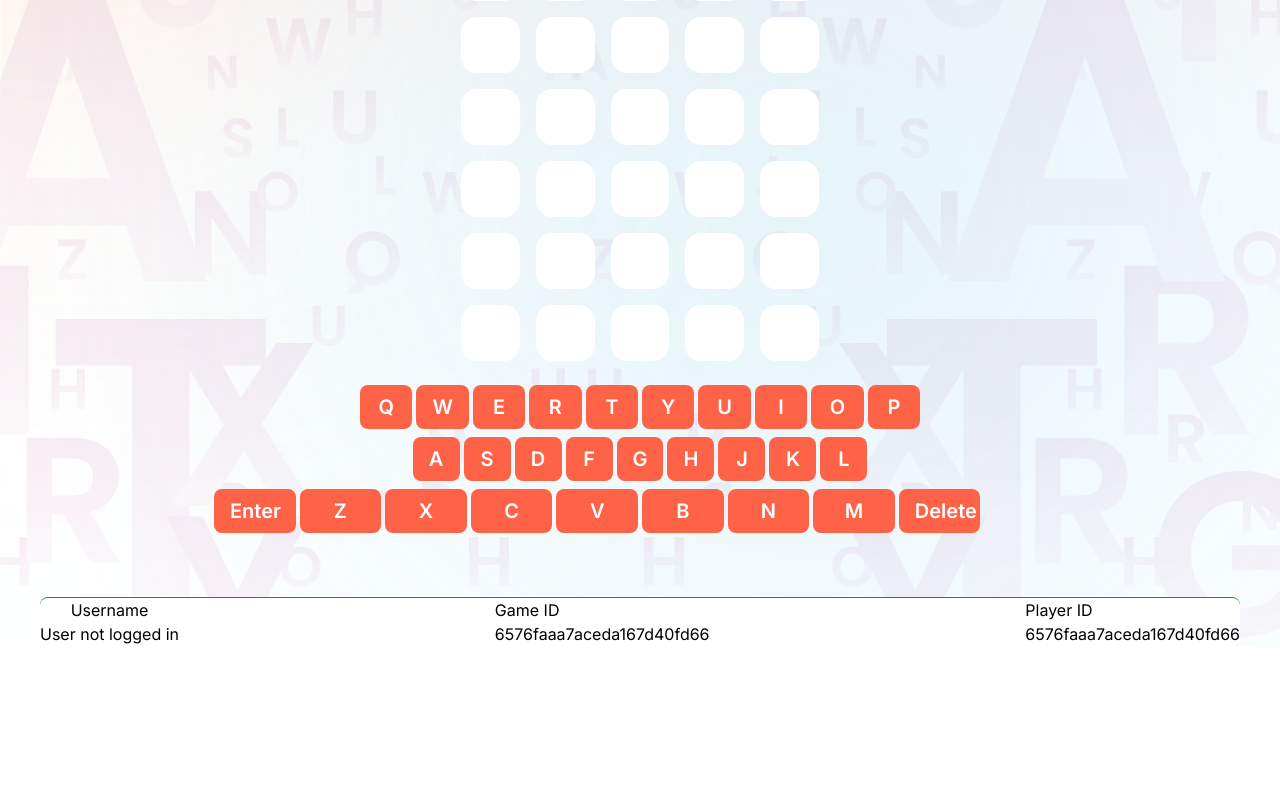
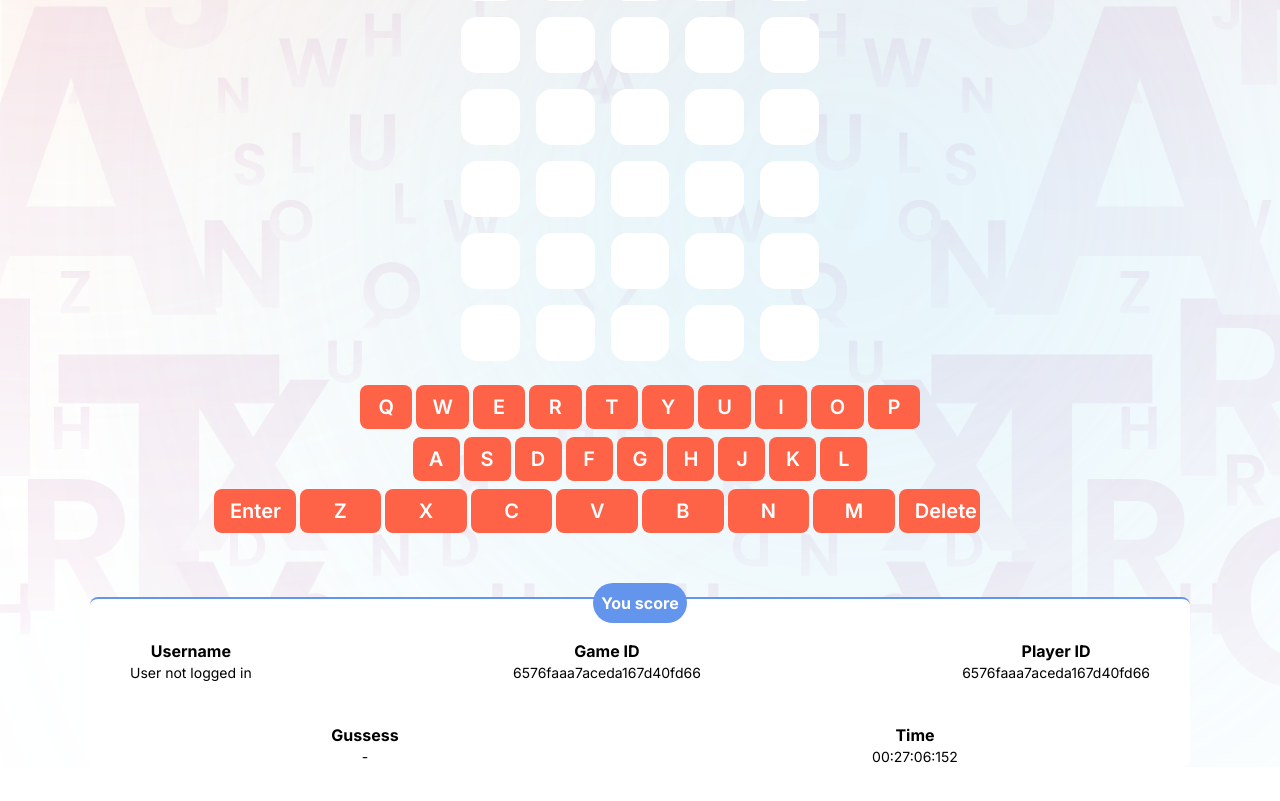
Before and after one commit to mohsinparvi/wordly-game, a Next.js app: page / in a window 1280 px wide. Shown: the part 385-1186 px from the top of the page. Before the commit the page ends 1071 px from the top, so only its background shows below. Built offline with nearby package versions, Linux system fonts and the light colour scheme.

Commit message:
design: score board design

```diff
--- a/src/app/page.tsx
+++ b/src/app/page.tsx
@@ -10,7 +10,7 @@ export default function Home() {
         </div>
         <HeroSection />
         <div className="flex flex-col justify-center items-center my-10">
-          <div className=" w-full max-w-[1200px]">
+          <div className=" w-full max-w-[1100px]">
             <Score />
           </div>
         </div>
--- a/src/modules/score/score.tsx
+++ b/src/modules/score/score.tsx
@@ -2,19 +2,34 @@ import React from "react";
 
 const Score = () => {
   return (
-    <div className="rounded-lg border-t border-primary bg-white">
-      <div className="flex justify-between items-center">
+    <div className="rounded-lg border-t-2 border-blue bg-white relative">
+      <div className="absolute -top-4 left-0 right-0 flex justify-center">
+        <button className="font-bold text-base rounded-full   bg-secondary text-white p-2  ">
+          You score
+        </button>
+      </div>
+      <div className="flex justify-between items-center  flex-wrap p-10">
         <div className="flex flex-col justify-center items-center">
-          <h3>Username</h3>
-          <p>User not logged in</p>
+          <h3 className="font-bold text-base">Username</h3>
+          <p className="font-normal text-sm">User not logged in</p>
         </div>
-        <div>
-          <h3>Game ID</h3>
-          <p>6576faaa7aceda167d40fd66</p>
+        <div className="flex flex-col justify-center items-center">
+          <h3 className="font-bold text-base">Game ID</h3>
+          <p className="font-normal text-sm">6576faaa7aceda167d40fd66</p>
+        </div>{" "}
+        <div className="flex flex-col justify-center items-center">
+          <h3 className="font-bold text-base">Player ID</h3>
+          <p className="font-normal text-sm">6576faaa7aceda167d40fd66</p>
         </div>
-        <div>
-          <h3>Player ID</h3>
-          <p>6576faaa7aceda167d40fd66</p>
+      </div>
+      <div className="grid grid-cols-2 place-content-center">
+        <div className="flex flex-col justify-center items-center">
+          <h3 className="font-bold text-base">Gussess</h3>
+          <p className="font-normal text-sm">-</p>
+        </div>
+        <div className="flex flex-col justify-center items-center">
+          <h3 className="font-bold text-base">Time</h3>
+          <p className="font-normal text-sm">00:27:06:152</p>
         </div>
       </div>
     </div>
--- a/tailwind.config.ts
+++ b/tailwind.config.ts
@@ -22,6 +22,7 @@ const config: Config = {
         secondary: "#FF6347",
         tertiary: "#777777",
         green: "#228B22",
+        blue: "#6495ED",
       },
       borderColor: {
         primary: "#228B22",
```
Also changed, not shown: src/assets/graph-icon.svg (added).
